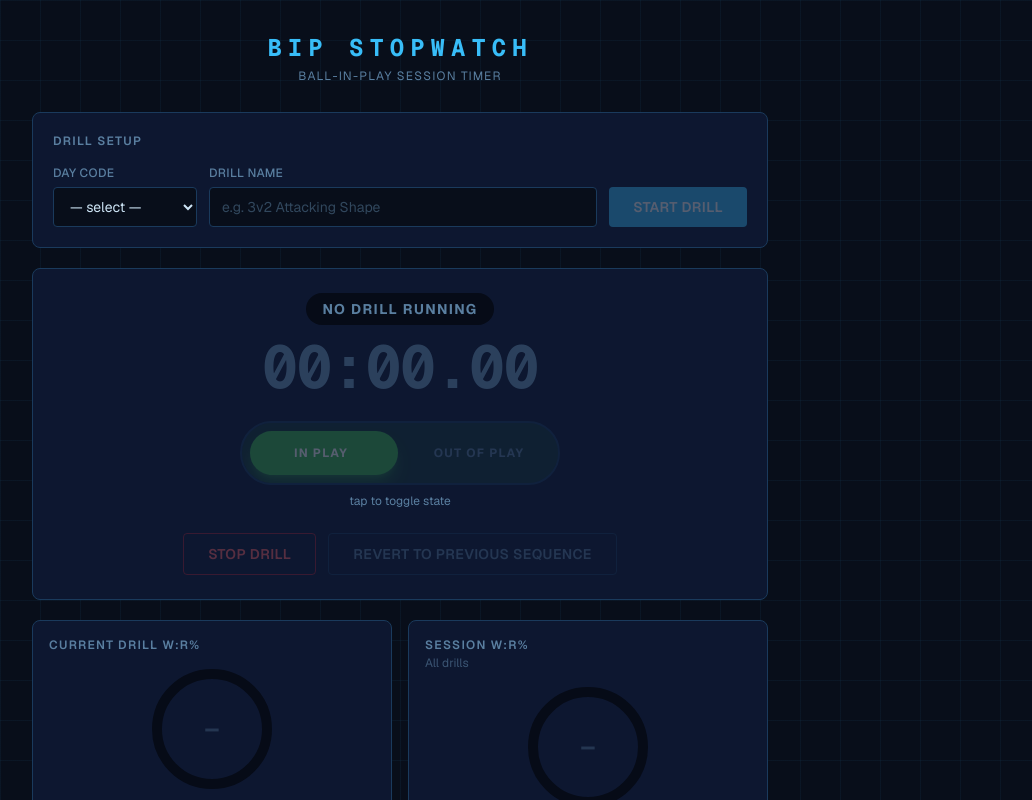
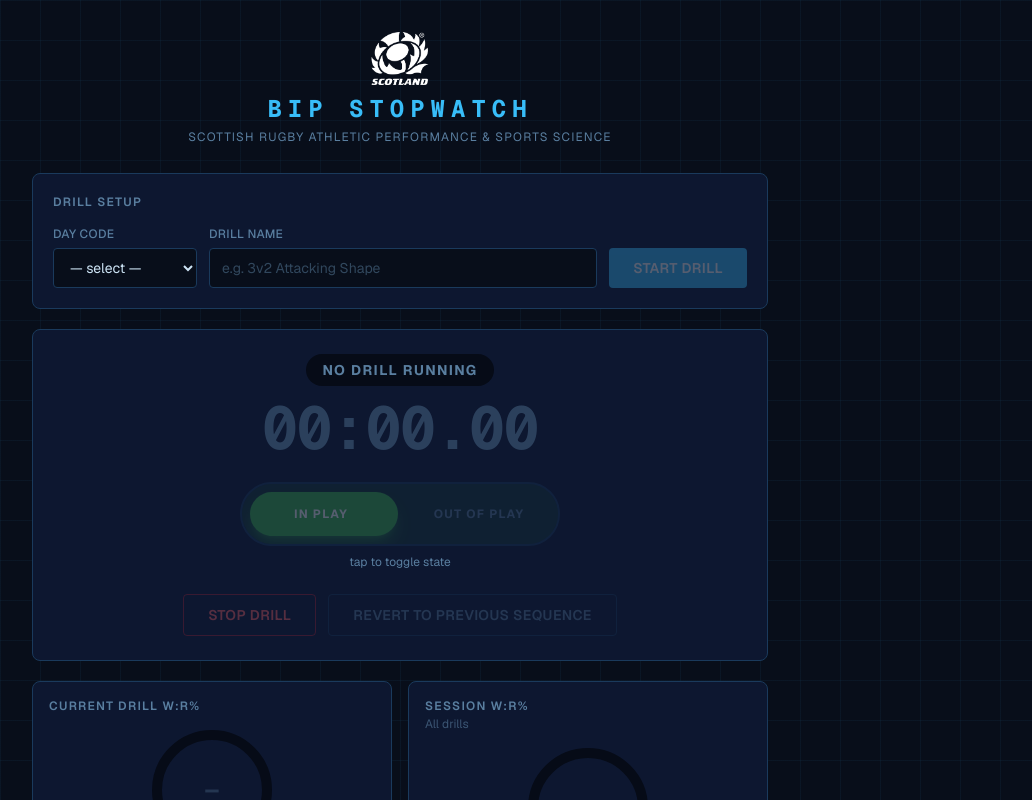
Before and after one commit to CarlosRam88/bip-stopwatch, a Next.js app: page / in a window 1280 px wide. Shown: the top 800 px of the page, without its empty margins (240-1272 px from the left). Built offline with nearby package versions, Linux system fonts and the light colour scheme.

Commit message:
Added SRU logo

```diff
--- a/app/components/BipStopwatch.tsx
+++ b/app/components/BipStopwatch.tsx
@@ -8,6 +8,7 @@
 import WRStatsCards from './WRStatsCards'
 import SessionDetailCards from './SessionDetailCards'
 import SequencesTable from './SegmentsTable'
+import Image from 'next/image'
 
 export default function BipStopwatch() {
   const sw = useStopwatch()
@@ -31,11 +32,21 @@
       <div className="mx-auto max-w-3xl px-4 py-8 space-y-5">
         {/* ── Header ────────────────────────────────────────────────────── */}
         <header className="text-center pb-2">
+          <div className="flex justify-center mb-2">
+            <Image
+              src="/scotlandlogo.png"
+              alt="Scottish Rugby Logo"
+              width={80}
+              height={80}
+            />
+          </div>
+
           <h1 className="font-mono text-2xl font-bold tracking-[0.25em] text-bip-accent uppercase">
             BIP Stopwatch
           </h1>
+
           <p className="mt-1 text-xs tracking-widest text-bip-muted uppercase">
-            Ball-in-Play Session Timer
+            Scottish Rugby Athletic Performance & Sports Science
           </p>
         </header>
 
```
